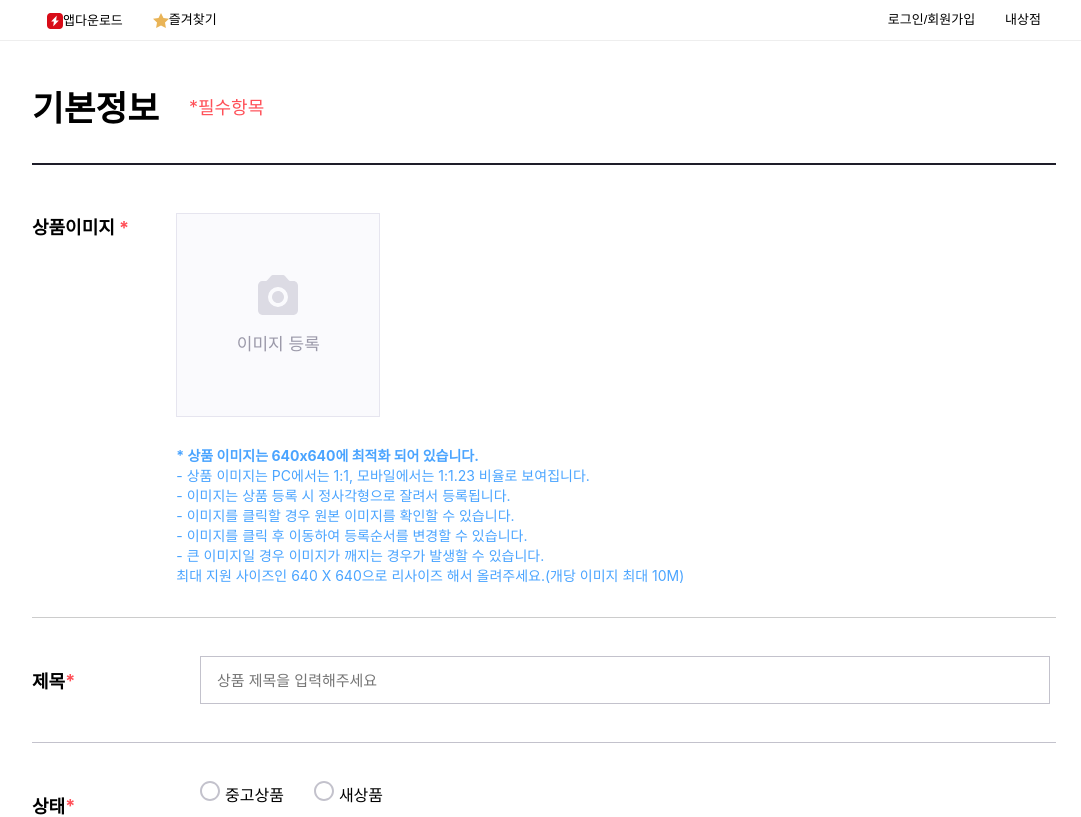
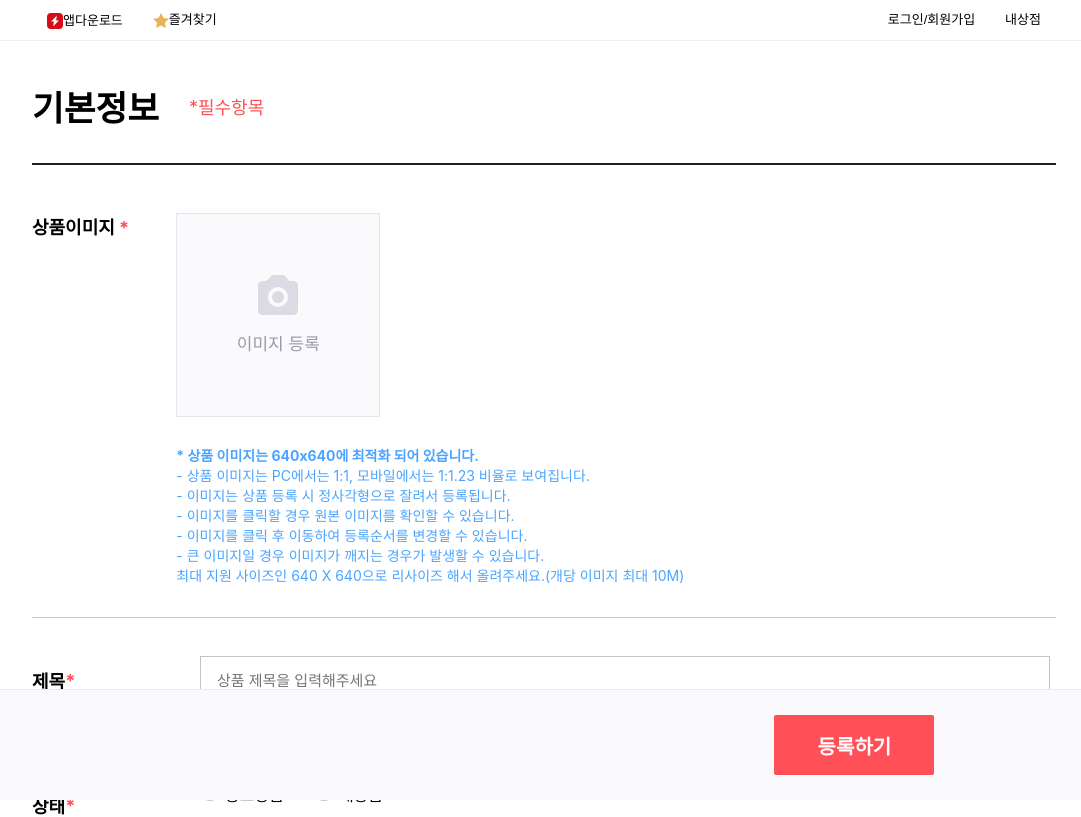
Before and after one commit to dol-mypage/lightningmarket, a React (Create React App) app: page /products/new in a window 1280 px wide. Shown: the top 817 px of the page, without its empty margins (96-1177 px from the left). Built offline with nearby package versions, Linux system fonts and the light colour scheme.

Commit message:
등록하기/수정하기 버튼 stiky

```diff
--- a/src/components/Form/form.jsx
+++ b/src/components/Form/form.jsx
@@ -229,6 +229,8 @@ const Form = () => {
     <Btnarea>
       <button onClick={onAddPost}>등록하기</button>
     </Btnarea>
+    <Btnarea1>
+    </Btnarea1>
   </>
   );
 };
@@ -475,27 +477,6 @@ const ContBottom = styled.div`
         color: rgb(155, 153, 169);
     }
 `;
-const Btnarea = styled.div`
-    width: 100%;
-    height: 150px;
-    background: rgb(250, 250, 253);
-    box-shadow: rgb(234 233 241) 0px -1px 0px 0px;
-    padding: 20px 0px 20px;
-    box-sizing: border-box;
-    button {
-        display: absolute;
-        left: 68%;
-        border:none;
-        height: 60px;
-        width: 10rem;
-        color: rgb(255, 255, 255);
-        font-size: 20px;
-        font-weight: 700;
-        border-radius: 2px;
-        background: rgb(255, 80, 88);
-        position: relative;
-    }
-`
 const LiTag = styled.div`
   padding: 38px 0px;
   display: flex;
@@ -552,4 +533,31 @@ const DivCount = styled.div`
     }
   }
 `
+const Btnarea = styled.div`
+    position:sticky;
+    bottom:0px;
+    left:0px;
+    width: 100%;
+    height: 110px;
+    background: rgb(250, 250, 253);
+    box-shadow: rgb(234 233 241) 0px -1px 0px 0px;
+    padding: 25px 0px 20px;
+    box-sizing: border-box;
+    button {
+        display: absolute;
+        left: 68%;
+        border:none;
+        height: 60px;
+        width: 10rem;
+        color: rgb(255, 255, 255);
+        font-size: 20px;
+        font-weight: 700;
+        border-radius: 2px;
+        background: rgb(255, 80, 88);
+        position: relative;
+    }
+`
+const Btnarea1 = styled.div`
+    position:relative;
+`
 export default Form;
--- a/src/pages/DetailPage.jsx
+++ b/src/pages/DetailPage.jsx
@@ -71,11 +71,20 @@ const DetailPage = () => {
                         <span style={{color:"black"}}>☑전국</span>
                     </ListTitle>
                 </ul>
+                {/* {posts.filter((post) => {
+                    return post.nickname === nickname})
+                ?<Button>
+                    <Jimbut>❤찜 5</Jimbut>
+                    <Bunbut>삭제하기</Bunbut>
+                    <Buybut>수정하기</Buybut>
+                </Button>
+                :
                 <Button>
                     <Jimbut>❤찜 5</Jimbut>
                     <Bunbut>번개톡</Bunbut>
                     <Buybut>바로구매</Buybut>
                 </Button>
+                } */}
             </div>
         </Cover>
         <BoxIcon>
@@ -153,7 +162,6 @@ const DetailPage = () => {
             </MyStore>
       </BoxDesc>
       </Box>
-      <h1 style={{fontSize:"150px",color:"white"}}>.</h1>
     </div>
   )
 }
@@ -206,7 +214,7 @@ const BoxIcon =styled.div`
     margin: 0 auto;
 `
 const Button = styled.div`
-    width: 520px;
+    width: 560px;
     height: 56px;
     display: flex;
     -webkit-box-pack: justify;
```
